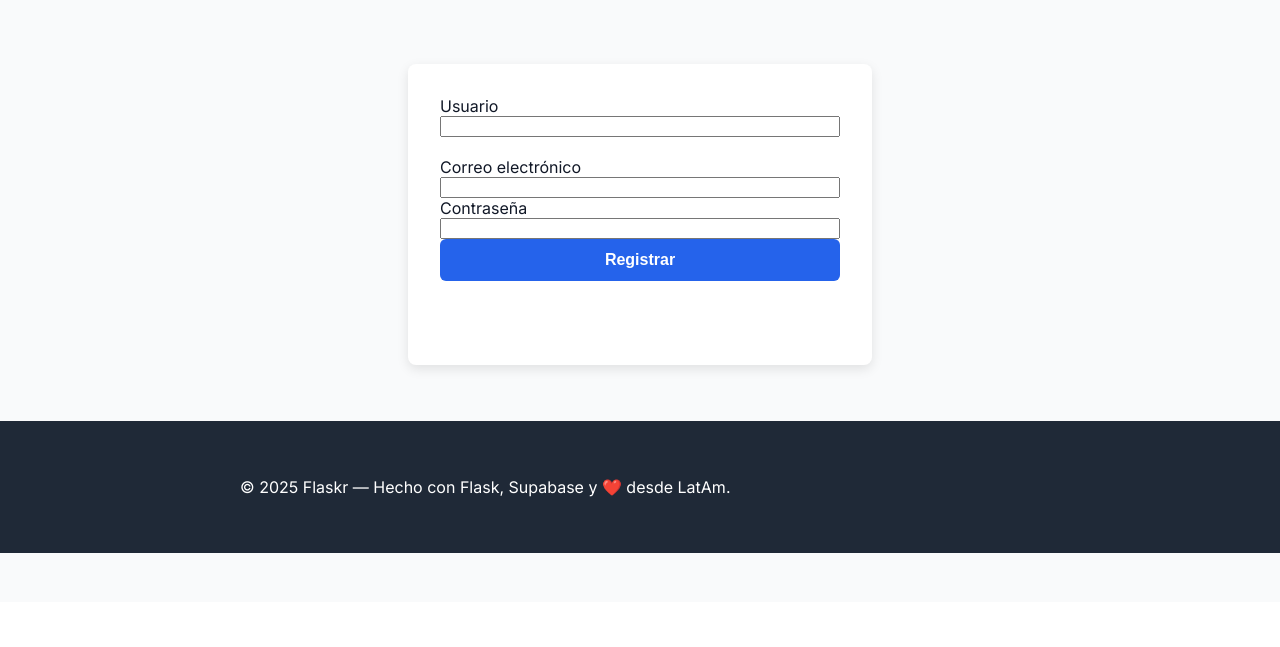
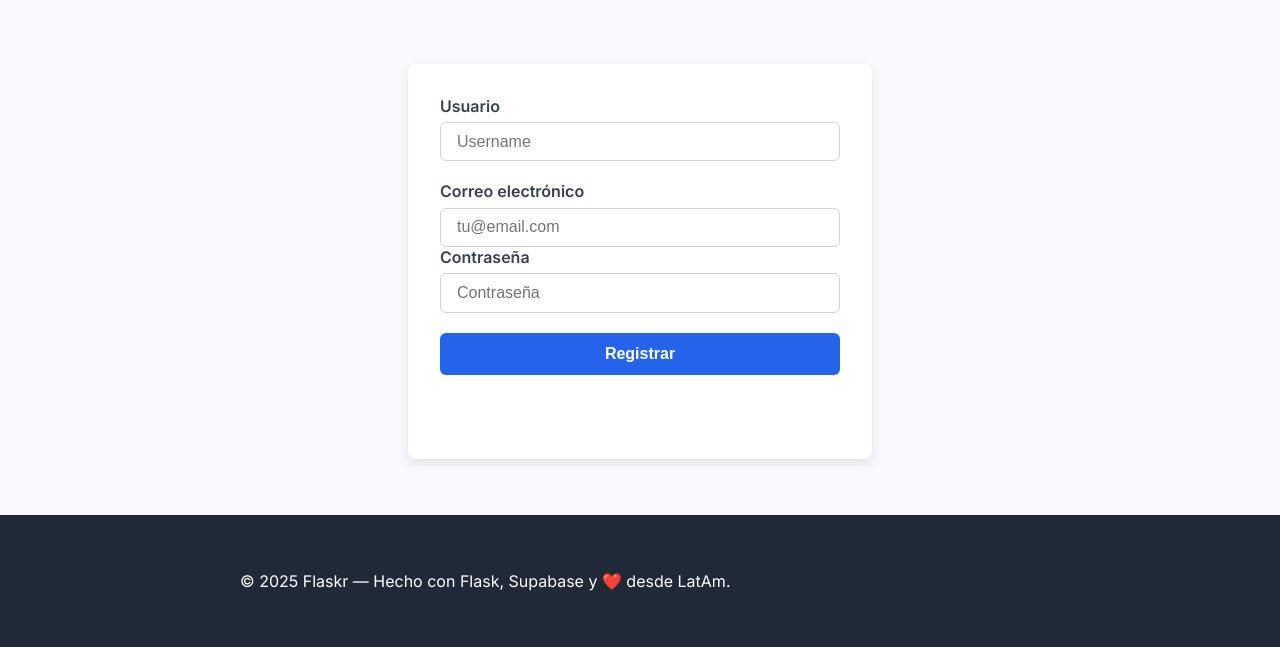
Before and after one commit to HillkirkLautaro/flaskR, a Flask app: page /user_creation in a window 1280 px wide. Shown: the part 198-845 px from the top of the page. Before the commit the page ends 751 px from the top, so only its background shows below. Run offline with Flask 2, Linux system fonts and the light colour scheme.

Commit message:
Update user_creation.html

```diff
--- a/api/templates/user_creation.html
+++ b/api/templates/user_creation.html
@@ -15,23 +15,23 @@
     <form method="post" class="user-form">
         {{ form.csrf_token }}
         <div class="form-group">
-            {{ form.username.label }} {{ form.username }}
+            {{ form.username.label(class="form-label") }} {{ form.username(class="form-input", placeholder="Username") }}
             {% if form.username.errors %}
                 <div class="error">{{ form.username.errors[0] }}</div>
             {% endif %}
         </div>
         <div class="form-group">
             {{ form.recaptcha_token }}
-            {{ form.email.label }} {{ form.email }}
+            {{ form.email.label(class="form-label") }} {{ form.email(class="form-input", placeholder="tu@email.com") }}
             {% if form.email.errors %}
                 <div class="error">{{ form.email.errors[0] }}</div>
             {% endif %}
-            {{ form.password.label }} {{ form.password }}
+            {{ form.password.label(class="form-label") }} {{ form.password(class="form-input", placeholder="Contraseña") }}
             {% if form.password.errors %}
                 <div class="error">{{ form.password.errors[0] }}</div>
             {% endif %}
             <input type="hidden" id="RECAPTCHA_SECRET_KEY" name="RECAPTCHA_SECRET_KEY">
-            <button type="submit" class="btn">Registrar</button>
+            <button type="submit" class="btn" style="margin-top: 20px;">Registrar</button>
     </form>
         <p>{{ mensaje }}</p>
         </div>
```
